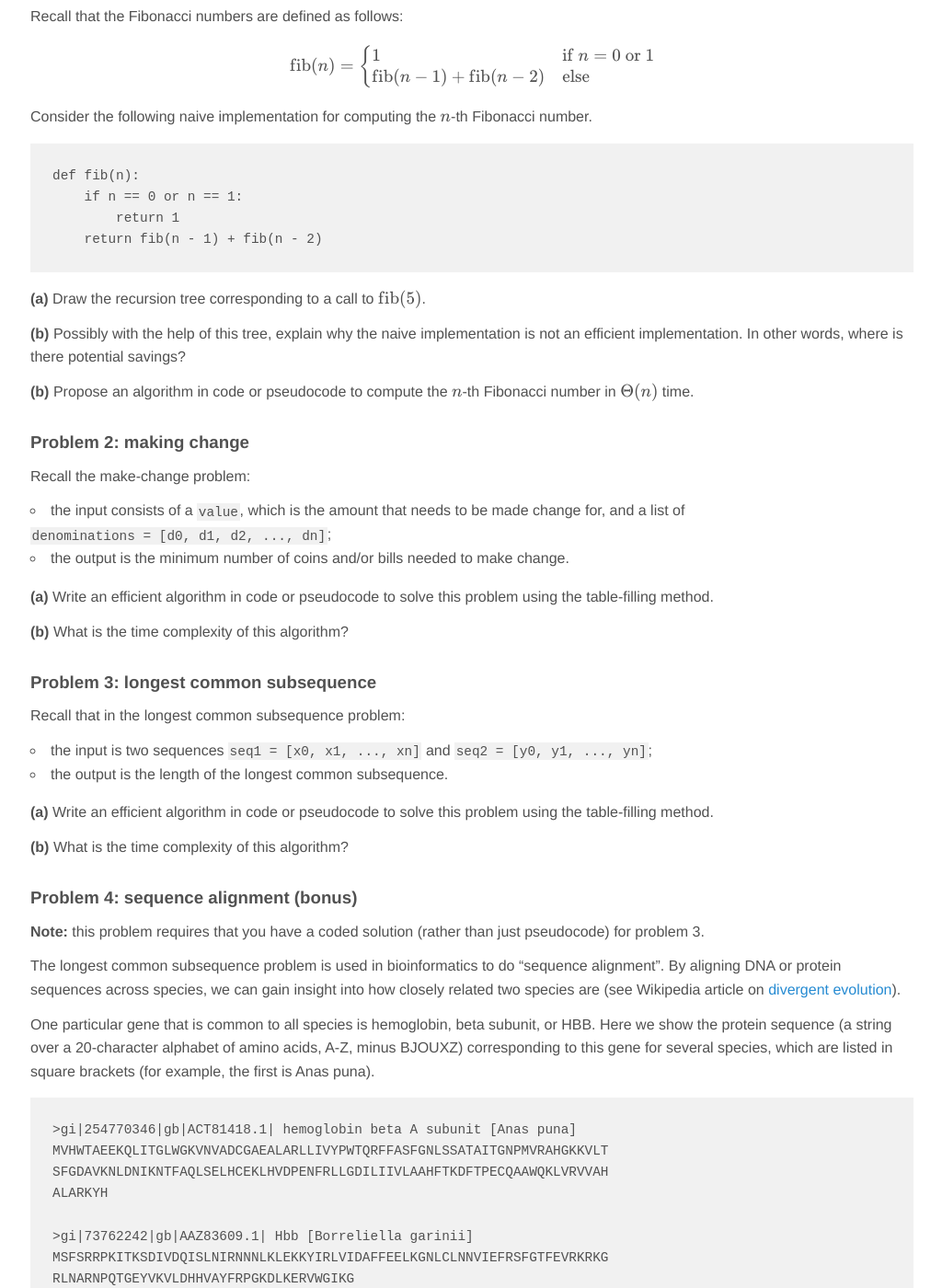
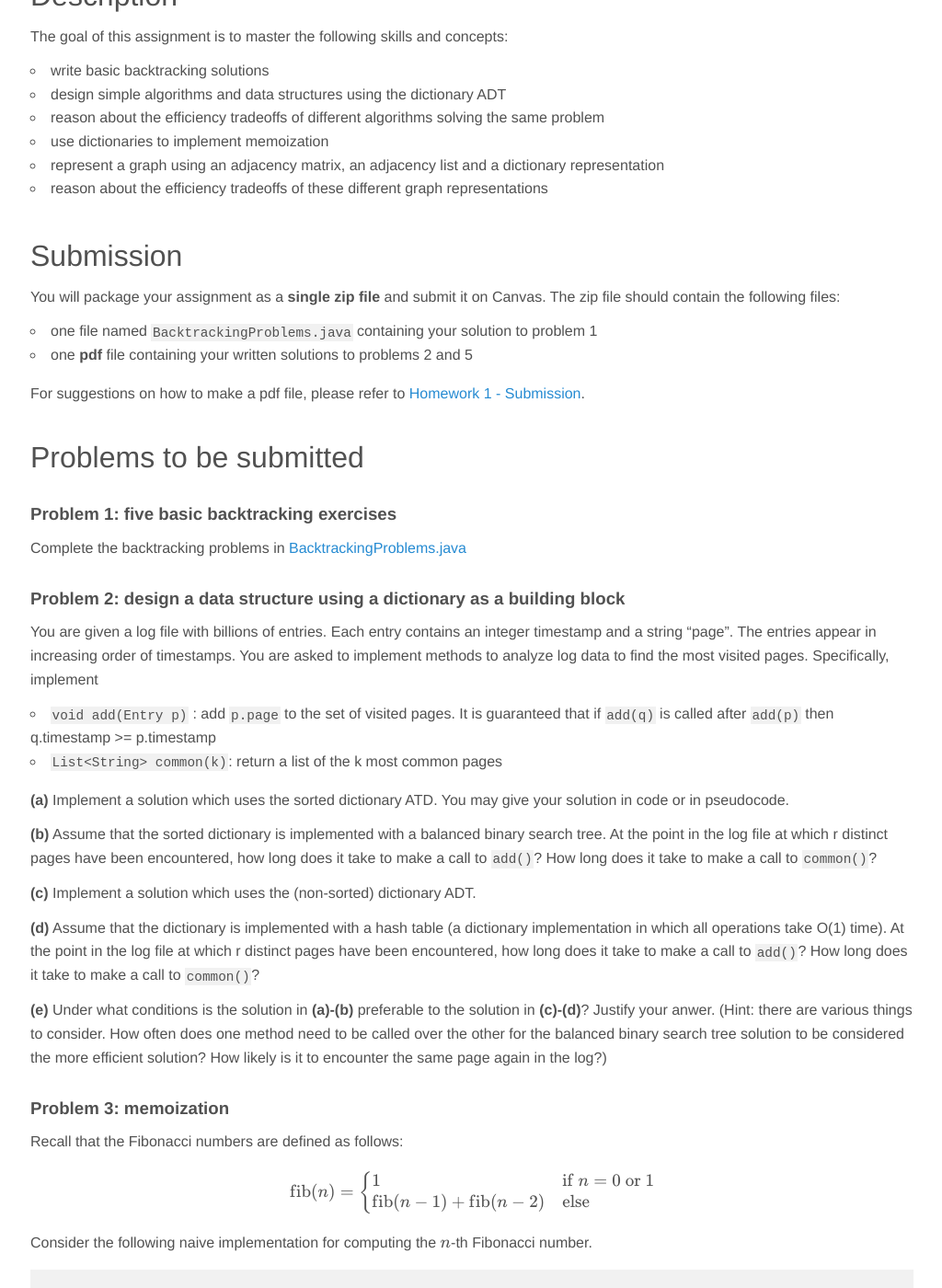
Before and after one commit to jnylam/jnylam.github.io, a Jekyll site: the page built from _courses/146-s17/homework04.md, in a window 1280 px wide and 1400 px high, scrolled down 322 px. Shown: the whole window at 92% size, without its empty margins (127-1151 px from the left). Built offline with Jekyll 4.4.1, drawn with Linux system fonts in a browser that asks for light colours; formulas are drawn with MathJax 3; some of the changed text lies outside the part shown.

Commit message:
Add homework 4

````diff
--- a/_courses/146-s17/homework04.md
+++ b/_courses/146-s17/homework04.md
@@ -6,7 +6,51 @@ mathjax: true
 navorder: 0
 ---
 
-### Problem 1: Fibonacci sequence
+# Description
+
+The goal of this assignment is to master the following skills and concepts:
+
+- write basic backtracking solutions
+- design simple algorithms and data structures using the dictionary ADT
+- reason about the efficiency tradeoffs of different algorithms solving the same problem
+- use dictionaries to implement memoization
+- represent a graph using an adjacency matrix, an adjacency list and a dictionary representation
+- reason about the efficiency tradeoffs of these different graph representations
+
+# Submission
+
+You will package your assignment as a __single zip file__ and submit it on Canvas. The zip file should contain the following files:
+
+* one file named `BacktrackingProblems.java` containing your solution to problem 1
+* one **pdf** file containing your written solutions to problems 2 and 5
+
+For suggestions on how to make a pdf file, please refer to [Homework 1 - Submission](homework01.html#Submission).
+
+
+# Problems to be submitted
+
+### Problem 1: five basic backtracking exercises
+
+Complete the backtracking problems in [BacktrackingProblems.java](//github.com/jnylam/SJSU-cs146-s17/blob/master/04_Backtracking/src/cc/jennylam/cs146/BacktrackingProblems.java)
+
+### Problem 2: design a data structure using a dictionary as a building block
+
+ You are given a log file with billions of entries. Each entry contains an integer timestamp and a string “page”. The entries appear in increasing order of timestamps. You are asked to implement methods to analyze log data to find the most visited pages. Specifically, implement
+
+- `void add(Entry p)` : add `p.page` to the set of visited pages. It is guaranteed that if `add(q)` is called after `add(p)` then q.timestamp >= p.timestamp
+- `List<String> common(k)`: return a list of the k most common pages
+
+__(a)__ Implement a solution which uses the sorted dictionary ATD. You may give your solution in code or in pseudocode.
+
+__(b)__ Assume that the sorted dictionary is implemented with a balanced binary search tree.  At the point in the log file at which r distinct pages have been encountered, how long does it take to make a call to `add()`? How long does it take to make a call to `common()`?
+
+__(c)__ Implement a solution which uses the (non-sorted) dictionary ADT.
+
+__(d)__ Assume that the dictionary is implemented with a hash table (a dictionary implementation in which all operations take O(1) time).  At the point in the log file at which r distinct pages have been encountered, how long does it take to make a call to `add()`? How long does it take to make a call to `common()`?
+
+__(e)__ Under what conditions is the solution in __(a)-(b)__ preferable to the solution in __(c)-(d)__? Justify your anwer. (Hint: there are various things to consider. How often does one method need to be called over the other for the balanced binary search tree solution to be considered the more efficient solution? How likely is it to encounter the same page again in the log?)
+
+### Problem 3: memoization
 
 Recall that the Fibonacci numbers are defined as follows:
 
@@ -18,130 +62,64 @@ $$\text{fib}(n) = \begin{cases}
 Consider the following naive implementation for computing the $$n$$-th Fibonacci number.
 
 ```
-def fib(n):
-    if n == 0 or n == 1:
-        return 1
-    return fib(n - 1) + fib(n - 2)
+int fib(n) {
+    if (n == 0 or n == 1)
+        return 1;
+    return fib(n - 1) + fib(n - 2);
+}
 ```
 
-__(a)__ Draw the recursion tree corresponding to a call to $$\text{fib}(5)$$.
+__(a)__ Draw the recursion tree corresponding to a call to $$\text{fib}(5)$$, which computes the 5-th Fibonacci number.
 
 __(b)__ Possibly with the help of this tree, explain why the naive implementation is not an efficient implementation. In other words, where is there potential savings?
 
-__(b)__ Propose an algorithm in code or pseudocode to compute the $$n$$-th Fibonacci number in $$\Theta(n)$$ time.
+__(c)__ Propose an algorithm in code or pseudocode to compute the $$n$$-th Fibonacci number in $$\Theta(n)$$ time. Draw a recursion tree corresponding to a call to your solution to compute the 5-th Fibonacci number.
 
-### Problem 2: making change
+__(d)__ Propose a second solution in which you start with the naive implementation above, and add to it memoization code to store previously computed values in a dictionary. (Help: review the lecture notes on memoization.) Draw a recursion tree corresponding to a call to your second solution to compute the 5-th Fibonacci number.
 
-Recall the make-change problem:
 
-* the input consists of a `value`, which is the amount that needs to be made change for, and a list of `denominations = [d0, d1, d2, ..., dn]`;
-* the output is the minimum number of coins and/or bills needed to make change.
+### Problem 4: graph representation
 
-__(a)__ Write an efficient algorithm in code or pseudocode to solve this problem using the table-filling method.
+__(a)__ Recall that __an adjacency matrix__ is a matrix whose rows and columns are indexed by the vertices, with a 1 in row i and column j if there is an edge from vertex i to vertex j.
 
-__(b)__ What is the time complexity of this algorithm?
+   Draw the graph whose adjacency matrix is below, using circles for the vertices and arrows for the edges. Label each vertex with the number of its row and column.
 
-### Problem 3: longest common subsequence
+$$\begin{pmatrix}
+0 & 1 & 1 & 0 \\
+1 & 0 & 0 & 0 \\
+0 & 1 & 0 & 1 \\
+1 & 0 & 1 & 0
+\end{pmatrix}$$
 
-Recall that in the longest common subsequence problem:
+__(b)__ An __adjacency list__ is an array indexed by the vertices. Each array cell points to a linked list of neighbor of that vertex). How many linked list nodes would be needed to represent the graph from part __(a)__?
 
-* the input is two sequences `seq1 = [x0, x1, ..., xn]` and `seq2 = [y0, y1, ..., yn]`;
-* the output is the length of the longest common subsequence.
 
-__(a)__ Write an efficient algorithm in code or pseudocode to solve this problem using the table-filling method.
-
-__(b)__ What is the time complexity of this algorithm?
-
-### Problem 4: sequence alignment (bonus)
-
-__Note:__ this problem requires that you have a coded solution (rather than just pseudocode) for problem 3.
-
-The longest common subsequence problem is used in bioinformatics to do "sequence alignment". By aligning DNA or protein sequences across species, we can gain insight into how closely related two species are (see Wikipedia article on  [divergent evolution](https://en.wikipedia.org/wiki/Divergent_evolution)).
-
-One particular gene that is common to all species is hemoglobin, beta subunit, or HBB. Here we show the protein sequence (a string over a 20-character alphabet of amino acids, A-Z, minus BJOUXZ) corresponding to this gene for several species, which are listed in square brackets (for example, the first is Anas puna).
+__(c)__ In the __dictionary representation__, a graph is a dictionary whose keys are vertices and whose values are lists of the outgoing neighbors of each vertex. Read the documentation for the Java [Map interface](https://docs.oracle.com/javase/8/docs/api/java/util/Map.html) and write Java code that produces the dictionary representation for the same graph. In this code, use the number i to represent the vertex whose adjacencies are given by the i-th row of the matrix. Use the Java Collections idiom for instantiating a collections:
 
 ```
->gi|254770346|gb|ACT81418.1| hemoglobin beta A subunit [Anas puna]
-MVHWTAEEKQLITGLWGKVNVADCGAEALARLLIVYPWTQRFFASFGNLSSATAITGNPMVRAHGKKVLT
-SFGDAVKNLDNIKNTFAQLSELHCEKLHVDPENFRLLGDILIIVLAAHFTKDFTPECQAAWQKLVRVVAH
-ALARKYH
+InterfaceType<T> dataStructure = new ImplementationType<>();
+```
+For example, for instantiating a list of integers:
+```
+List<Integer> list = new ArrayList<>();
+```
+You may use any valid implementation of the Map interface to instantiate the map, but you may only use methods of the Map interface to interact with it.
 
->gi|73762242|gb|AAZ83609.1| Hbb [Borreliella garinii]
-MSFSRRPKITKSDIVDQISLNIRNNNLKLEKKYIRLVIDAFFEELKGNLCLNNVIEFRSFGTFEVRKRKG
-RLNARNPQTGEYVKVLDHHVAYFRPGKDLKERVWGIKG
+### Problem 5: tradeoffs of graph representations
 
->gi|426367146|ref|XP_004050595.1| PREDICTED: hemoglobin subunit beta [Gorilla gorilla gorilla]
-MVHLTPEEKSAVTALWGKVNVDEVGGEALGRLLVVYPWTQRFFESFGDLSTPDAVMGNPKVKAHGKKVLG
-AFSDGLAHLDNLKGTFATLSELHCDKLHVDPENFKLLGNVLVCVLAHHFGKEFTPPVQAAYQKVVAGVAN
-LSS
+Would you use the adjacency list structure or the adjacency matrix structure in each of the following cases? Justify your choice.
 
->gi|49456781|emb|CAG46711.1| HBB, partial [Homo sapiens]
-MVHLTPEEKSAVTALWGKVNVDEVGGEALGRLLVVYPWTQRFFESFGDLSTPDAVMGNPKVKAHGKKVLG
-AFSDGLAHLDNLKGTFATLSELHCDKLHVDPENFRLLGNVLVCVLAHHFGKEFTPPVQAAYQKVVAGVAN
-ALAHKYH
+__(a)__ The graph has 10,000 vertices and 20,000 edges, and it is important to use as little space as possible.
 
->gi|171854971|dbj|BAG16710.1| hemoglobin beta chain subunit [Mus musculus]
-MVHLTDAEKAAVSGLWGKVNSDEVGGEALGRLLVVYPWTQRYFDSFGDLSSASAIMGNAKVKAHGKKVIT
-AFNEGLNHLDSLKGTFASLSELHCDKLHVDPENFRLLGNMIVIVLGHHLGKDFTPAAQAAFQKVMAGVAT
-ALAHKYH
+__(b)__ The graph has 10,000 vertices and 20,000,000 edges, and it is important to use as little space as possible.
 
->gi|431832732|gb|AGA93060.1| hemoglobin beta A subunit [Oxyura ferruginea]
-MVHWTAEEKQLITGLWGKVNVADCGAEALARLLIVYPWTQRFFSSFGNLSSPTAILGNPMVRAHGKKVLS
-SFGDAVKNLDNIKNTFAQLSELHCDKLHVDPENFRLLGDILIIVLAAHFSKDFTPDCQAAWQKLVRVVAH
-ALARKYH
+__(c)__ You need to answer the query `areAdjacent` as fast as possible, no matter how much space you use.
 
->gi|185132519|ref|NP_001117138.1| hemoglobin subunit beta [Salmo salar]
-MVDWTDAERSAIVGLWGKISVDEIGPQALARLLIVSPWTQRHFSTFGNLSTPAAIMGNPAVAKHGKTVMH
-GLDRAVQNLDDIKNAYTALSVMHSEKLHVDPDNFRLLADCITVCVAAKLGPTVFSADIQEAFQKFLAVVV
-SALGRQYH
+# Problems not to be submitted
 
->gi|51593148|gb|AAH78472.1| Hbb protein, partial [Xenopus laevis]
-MVHLSADEKSAINAVWSKVNIENDGHDALTRLLVVFPWTQRYFSSFGNLSNVAAISGNAKVRAHGKKVLS
-AVDESIHHLDDIKKKKKKKKKKK
-```
+### more practice with basic backtracking...
 
-__(a)__ order the species listed above by how closely related you believe they are to humans. You may need to do a web search to find out what animals each of the scientific names in square brackets represents.
+under the Recursion-2 problem set at [Codingbat.com](//codingbat.com)
 
-__(b)__ order the species above by the length of the longest common subsequence between their HBB protein sequence and human HBB protein sequence. Does this serve to confirm your prior knowledge or to refute it? Any surprises?
-
-__Source:__ [National Center for Biotechnology Information](https://www.ncbi.nlm.nih.gov)
-Here is how you find the data for the human HBB:
-
-![](ncbi_search.png)
-
-The first search result:
-
-![](ncbi_search2.png)
-
-Click on __FASTA__:
-
-![](ncbi_search3.png)
-
-__Acknowledgements:__ many thanks to Dr. Phil Heller, for the inspiration, discussions, pointers, suggestions, which made this problem possible.
-
-
-## Submission
-
-Solutions should be turned in on Canvas as a __single PDF file__. Here are some options for how to do this:
-
-You have the option of handwriting your solutions on paper, scanning them, and converting them to PDF. Please do not send the images.
-
-__If you use a phone or tablet__ to scan your handwritten solutions, [here are some tips on how to this well](http://www.howtogeek.com/209951/the-best-ways-to-scan-a-document-using-your-phone-or-tablet/).
-
-You also have the option of typing your solutions up in your favorite word processor. Export or print your document as a PDF file and submit that. Please do not a submit .docx file.
-
-Finally, you have the option of preparing a professional-looking document using LaTeX. This is what authors use to write textbooks and research papers. If you choose this option, here are some pointers to get you started.
-
-* [Getting LaTeX](https://www.latex-project.org/get/)
-* [LaTeX homework template](http://www.jennylam.cc/assets/template.zip): this is a good place to start learning LaTeX. Feel free to modify this document as you need.
-* [Any of the many good LaTeX tutorials/cheatsheets/beginner's guides online](https://lmddgtfy.net/?q=Latex%20quickstart).
-
-
-## Rubric
-
-This assignment is worth 20 points:
-
-* 6 points per problem, 3 for a reasonable attempt on it and 3 for correctness.
-* 1 point for a correctly submitted assignment, that is, as a single PDF file that is legible (if you choose to take pictures, make sure the text is in focus, please check on a computer screen before submitting), properly oriented, etc.
-* 1 point for presentation and neatness.
-* 1 point for the extra credit (bonus) problem if solved correctly.
+# Acknowledgements
+Problem 2 is adapted from a problem in "Elements of Programming Interviews", Aziz an Lee.
````
Also changed, not shown: _courses/146-s17/index.md (+1 -1 lines).
